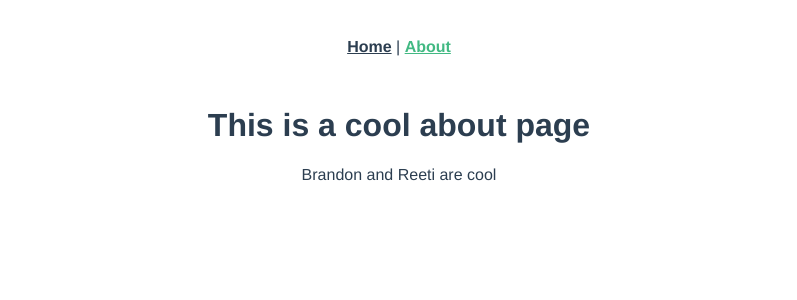
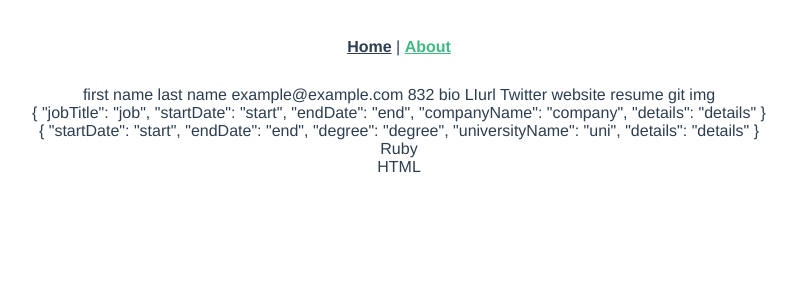
Before and after one commit to SamSharff/online-resumes, a Vue app: page /about in a window 1280 px wide. Shown: the top 300 px of the page, without its empty margins (241-1038 px from the left). Built offline with nearby package versions, Linux system fonts and the light colour scheme.

Commit message:
adds dummy data for resume

```diff
--- a/src/views/AboutView.vue
+++ b/src/views/AboutView.vue
@@ -1,6 +1,71 @@
 <template>
   <div class="about">
-    <h1>This is a cool about page</h1>
-    Brandon and Reeti are cool
+    {{ firstName }}
+    {{ lastName }}
+    {{ email }}
+    {{ phoneNumber }}
+    {{ shortBio }}
+    {{ linkedIn }}
+    {{ twitterHandle }}
+    {{ personalWebsite }}
+    {{ onlineResume }}
+    {{ github }}
+    {{ photo }}
+    <div v-for="experience in experiences" :key="experience.jobTitle">
+      {{ experience }}
+    </div>
+    <div v-for="education in educations" :key="education.universityName">
+      {{ education }}
+    </div>
+    <div v-for="skill in skills" :key="skill">
+      {{ skill }}
+    </div>
   </div>
 </template>
+
+<script>
+export default {
+  name: "HomeView",
+  data() {
+    return {
+      firstName: "first name",
+      lastName: "last name",
+      email: "example@example.com",
+      phoneNumber: "832",
+      shortBio: "bio",
+      linkedIn: "LIurl",
+      twitterHandle: "Twitter",
+      personalWebsite: "website",
+      onlineResume: "resume",
+      github: "git",
+      photo: "img",
+      educations: [
+        {
+          startDate: "start",
+          endDate: "end",
+          degree: "degree",
+          universityName: "uni",
+          details: "details",
+        },
+      ],
+      skills: ["Ruby", "HTML"],
+      experiences: [
+        {
+          jobTitle: "job",
+          startDate: "start",
+          endDate: "end",
+          companyName: "company",
+          details: "details",
+        },
+      ],
+      capstone: {
+        name: "name",
+        description: "desc",
+        url: "url",
+        screenshot: "img",
+      },
+    };
+  },
+  methods: {},
+};
+</script>
```
